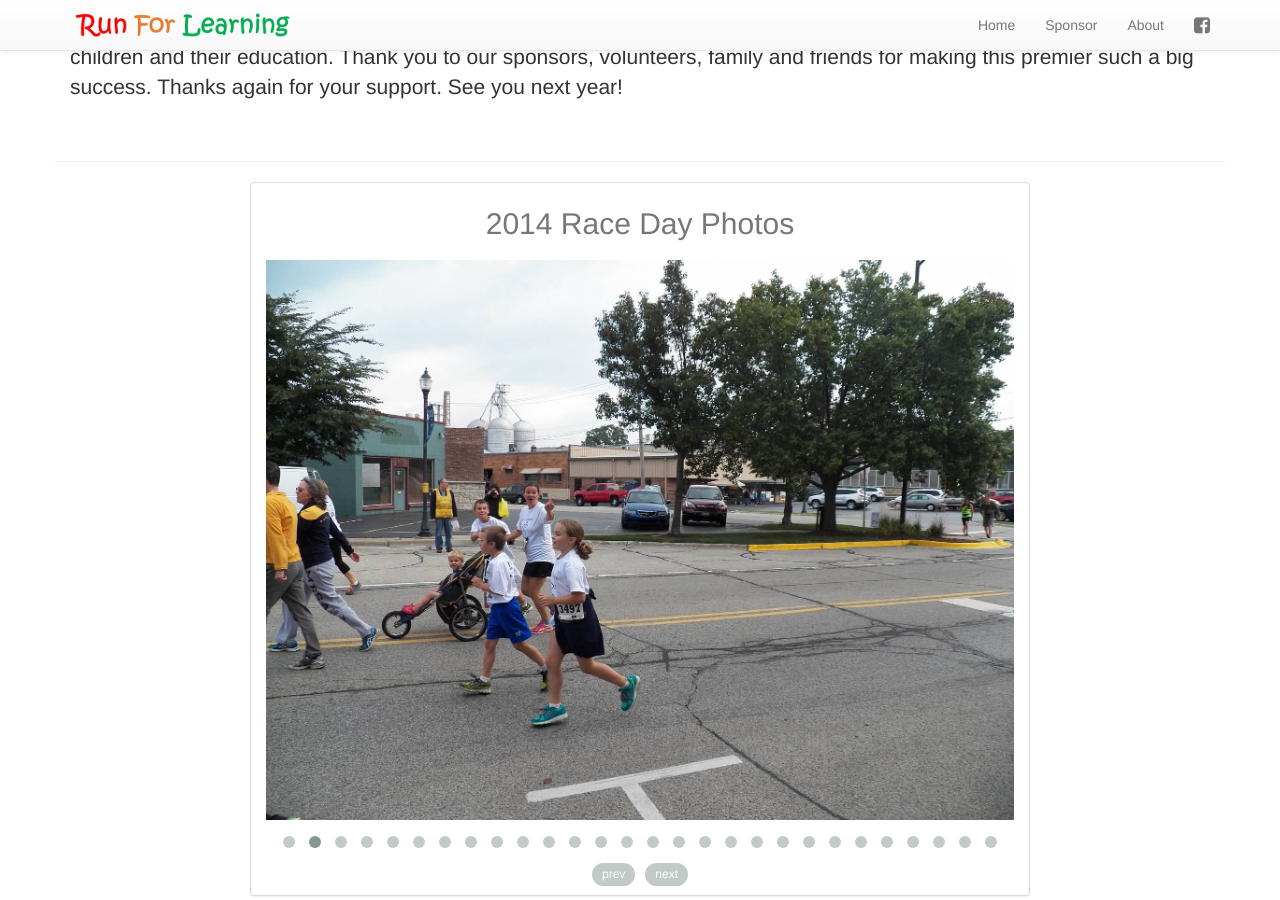
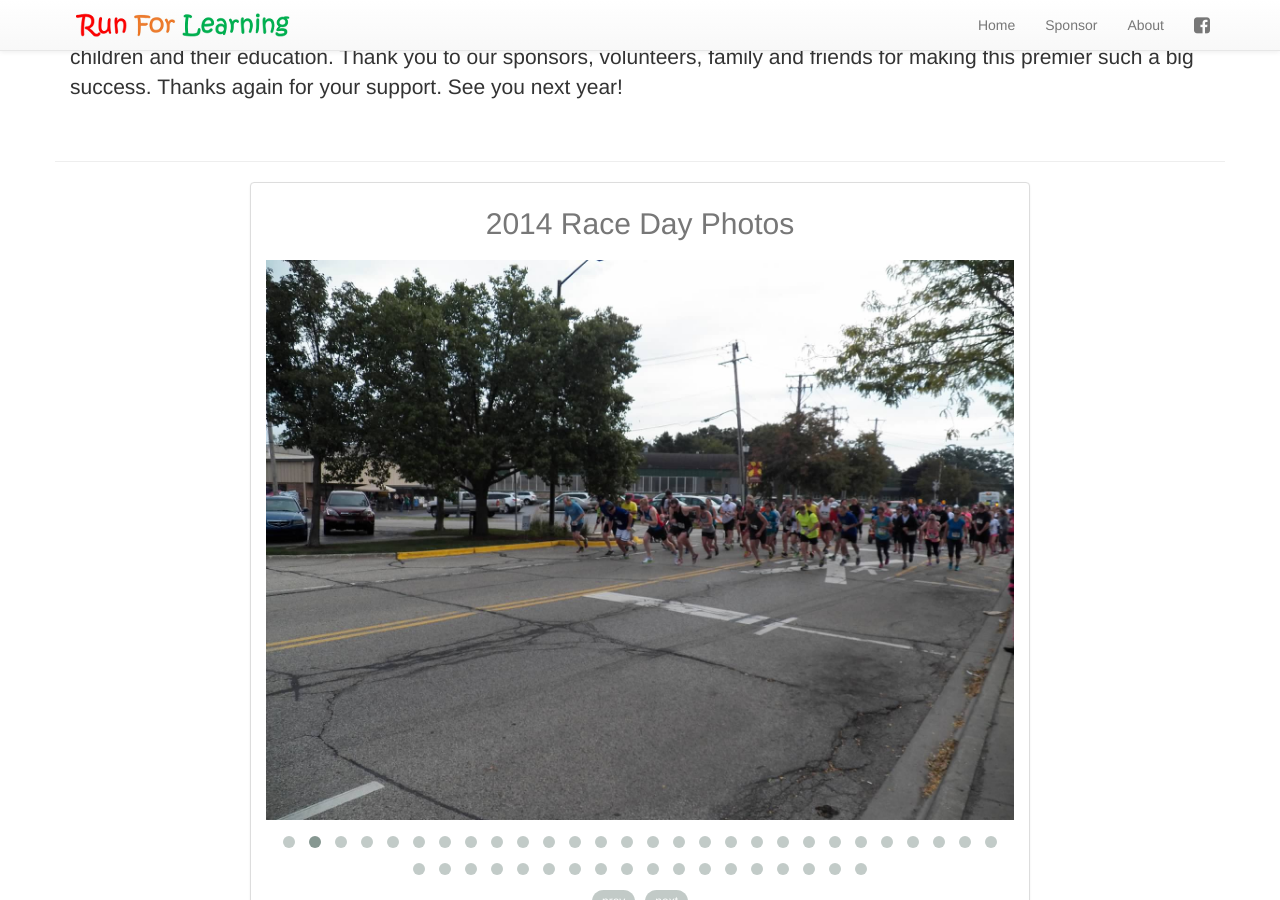
Before and after one commit to runforlearning/runforlearning.github.io, a Jekyll site: the page built from index.html, in a window 1280 px wide and 900 px high, scrolled down 610 px. Built offline with Jekyll 4.4.1, drawn with Linux system fonts in a browser that asks for light colours; nearby versions of some CDN libraries.

Commit message:
Adds more race day photos

```diff
--- a/_includes/race_day_photos.html
+++ b/_includes/race_day_photos.html
@@ -7,6 +7,8 @@
         <h2 class="text-muted text-center">2014 Race Day Photos</h2>
 
         <div id="race-day-photo-carousel" class="owl-carousel owl-theme">
+          <div class="item"><img class="lazyOwl" data-src="/assets/images/2014_race/99_2340.JPG" alt="..."></div>
+          <div class="item"><img class="lazyOwl" data-src="/assets/images/2014_race/99_2370.JPG" alt="..."></div>
           <div class="item"><img class="lazyOwl" data-src="/assets/images/2014_race/99_2390.JPG" alt="..."></div>
           <div class="item"><img class="lazyOwl" data-src="/assets/images/2014_race/99_2430.JPG" alt="..."></div>
           <div class="item"><img class="lazyOwl" data-src="/assets/images/2014_race/99_2520.JPG" alt="..."></div>
@@ -14,11 +16,27 @@
           <div class="item"><img class="lazyOwl" data-src="/assets/images/2014_race/100_1958.JPG" alt="..."></div>
           <div class="item"><img class="lazyOwl" data-src="/assets/images/2014_race/100_2555.JPG" alt="..."></div>
           <div class="item"><img class="lazyOwl" data-src="/assets/images/2014_race/100_2556.JPG" alt="..."></div>
+          <div class="item"><img class="lazyOwl" data-src="/assets/images/2014_race/100_2561.JPG" alt="..."></div>
+          <div class="item"><img class="lazyOwl" data-src="/assets/images/2014_race/100_2569.JPG" alt="..."></div>
+          <div class="item"><img class="lazyOwl" data-src="/assets/images/2014_race/100_2575.JPG" alt="..."></div>
+          <div class="item"><img class="lazyOwl" data-src="/assets/images/2014_race/100_2578.JPG" alt="..."></div>
+          <div class="item"><img class="lazyOwl" data-src="/assets/images/2014_race/100_2580.JPG" alt="..."></div>
+          <div class="item"><img class="lazyOwl" data-src="/assets/images/2014_race/100_2597.JPG" alt="..."></div>
+          <div class="item"><img class="lazyOwl" data-src="/assets/images/2014_race/100_2599.JPG" alt="..."></div>
+          <div class="item"><img class="lazyOwl" data-src="/assets/images/2014_race/100_2606.JPG" alt="..."></div>
+          <div class="item"><img class="lazyOwl" data-src="/assets/images/2014_race/100_2616.JPG" alt="..."></div>
+          <div class="item"><img class="lazyOwl" data-src="/assets/images/2014_race/100_2624.JPG" alt="..."></div>
           <div class="item"><img class="lazyOwl" data-src="/assets/images/2014_race/100_2626.JPG" alt="..."></div>
+          <div class="item"><img class="lazyOwl" data-src="/assets/images/2014_race/100_2628.JPG" alt="..."></div>
+          <div class="item"><img class="lazyOwl" data-src="/assets/images/2014_race/100_2630.JPG" alt="..."></div>
           <div class="item"><img class="lazyOwl" data-src="/assets/images/2014_race/100_2632.JPG" alt="..."></div>
           <div class="item"><img class="lazyOwl" data-src="/assets/images/2014_race/100_2633.JPG" alt="..."></div>
+          <div class="item"><img class="lazyOwl" data-src="/assets/images/2014_race/100_2634.JPG" alt="..."></div>
+          <div class="item"><img class="lazyOwl" data-src="/assets/images/2014_race/100_2644.JPG" alt="..."></div>
           <div class="item"><img class="lazyOwl" data-src="/assets/images/2014_race/100_2645.JPG" alt="..."></div>
           <div class="item"><img class="lazyOwl" data-src="/assets/images/2014_race/100_2647.JPG" alt="..."></div>
+          <div class="item"><img class="lazyOwl" data-src="/assets/images/2014_race/100_2648.JPG" alt="..."></div>
+          <div class="item"><img class="lazyOwl" data-src="/assets/images/2014_race/100_2649.JPG" alt="..."></div>
           <div class="item"><img class="lazyOwl" data-src="/assets/images/2014_race/100_2659.JPG" alt="..."></div>
           <div class="item"><img class="lazyOwl" data-src="/assets/images/2014_race/100_2672.JPG" alt="..."></div>
           <div class="item"><img class="lazyOwl" data-src="/assets/images/2014_race/100_2673.JPG" alt="..."></div>
```
Also changed, not shown: assets/images/2014_race/100_2561.JPG (added), assets/images/2014_race/100_2569.JPG (added), assets/images/2014_race/100_2575.JPG (added), assets/images/2014_race/100_2578.JPG (added), assets/images/2014_race/100_2580.JPG (added), assets/images/2014_race/100_2597.JPG (added), assets/images/2014_race/100_2599.JPG (added), assets/images/2014_race/100_2606.JPG (added), assets/images/2014_race/100_2616.JPG (added), assets/images/2014_race/100_2624.JPG (added), assets/images/2014_race/100_2628.JPG (added), assets/images/2014_race/100_2630.JPG (added), assets/images/2014_race/100_2634.JPG (added), assets/images/2014_race/100_2644.JPG (added), 4 more files.
